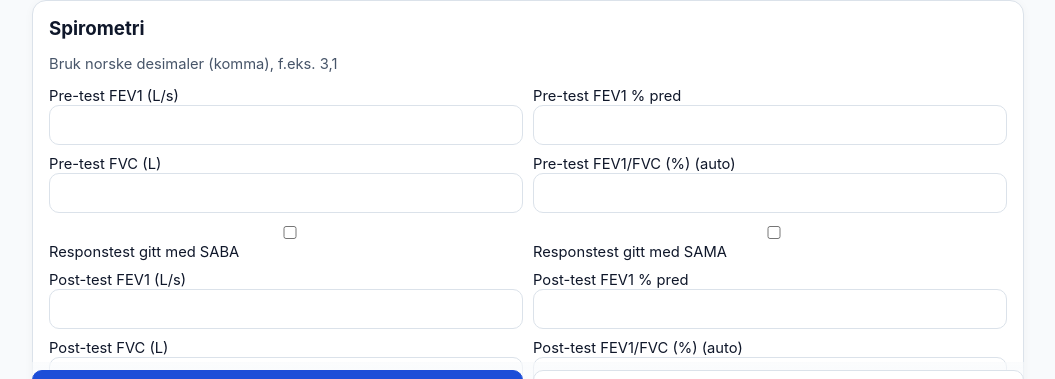
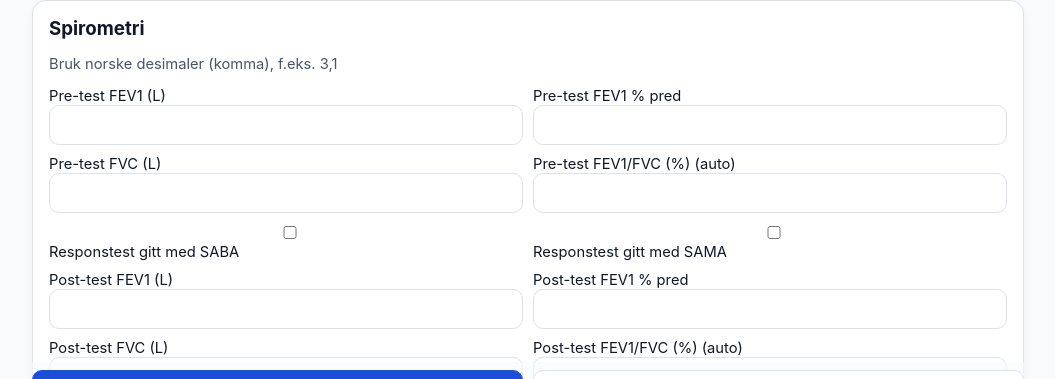
Before and after one commit to dnassehi/KOLS-aarskontroll-app, a Next.js app in the folder web/: page /reviews/1/edit in a window 1280 px wide. Shown: the part 365-744 px from the top of the page, without its empty margins (112-1167 px from the left). Built offline with nearby package versions, Linux system fonts and the light colour scheme; no server answers.

Commit message:
Fix FEV1 units from L/s to L in UI and exports

```diff
--- a/web/src/app/reviews/[id]/edit/page.tsx
+++ b/web/src/app/reviews/[id]/edit/page.tsx
@@ -406,7 +406,7 @@ export default function EditReviewPage() {
         <h3>Spirometri</h3>
         <p className="muted">Bruk norske desimaler (komma), f.eks. 3,1</p>
         <div className="grid grid-2">
-          <label>Pre-test FEV1 (L/s) <input value={String(form.fev1L ?? "")} onChange={(e) => setValue("fev1L", e.target.value)} />{errors.fev1L && <div className="error">{errors.fev1L}</div>}</label>
+          <label>Pre-test FEV1 (L) <input value={String(form.fev1L ?? "")} onChange={(e) => setValue("fev1L", e.target.value)} />{errors.fev1L && <div className="error">{errors.fev1L}</div>}</label>
           <label>Pre-test FEV1 % pred <input value={String(form.fev1PercentPred ?? "")} onChange={(e) => setValue("fev1PercentPred", e.target.value)} />{errors.fev1PercentPred && <div className="error">{errors.fev1PercentPred}</div>}</label>
           <label>Pre-test FVC (L) <input value={String(form.fvcL ?? "")} onChange={(e) => setValue("fvcL", e.target.value)} />{errors.fvcL && <div className="error">{errors.fvcL}</div>}</label>
           <label>Pre-test FEV1/FVC (%) (auto) <input value={autoFev1Fvc == null ? "" : formatNbDecimal(autoFev1Fvc, 1)} readOnly />{errors.fev1Fvc && <div className="error">{errors.fev1Fvc}</div>}</label>
@@ -414,7 +414,7 @@ export default function EditReviewPage() {
           <label><input type="checkbox" checked={Boolean(form.responseTestSaba)} onChange={(e) => setValue("responseTestSaba", e.target.checked)} /> Responstest gitt med SABA</label>
           <label><input type="checkbox" checked={Boolean(form.responseTestSama)} onChange={(e) => setValue("responseTestSama", e.target.checked)} /> Responstest gitt med SAMA</label>
 
-          <label>Post-test FEV1 (L/s) <input value={String(form.postFev1L ?? "")} onChange={(e) => setValue("postFev1L", e.target.value)} />{errors.postFev1L && <div className="error">{errors.postFev1L}</div>}</label>
+          <label>Post-test FEV1 (L) <input value={String(form.postFev1L ?? "")} onChange={(e) => setValue("postFev1L", e.target.value)} />{errors.postFev1L && <div className="error">{errors.postFev1L}</div>}</label>
           <label>Post-test FEV1 % pred <input value={String(form.postFev1PercentPred ?? "")} onChange={(e) => setValue("postFev1PercentPred", e.target.value)} />{errors.postFev1PercentPred && <div className="error">{errors.postFev1PercentPred}</div>}</label>
           <label>Post-test FVC (L) <input value={String(form.postFvcL ?? "")} onChange={(e) => setValue("postFvcL", e.target.value)} />{errors.postFvcL && <div className="error">{errors.postFvcL}</div>}</label>
           <label>Post-test FEV1/FVC (%) (auto) <input value={autoPostFev1Fvc == null ? "" : formatNbDecimal(autoPostFev1Fvc, 1)} readOnly />{errors.postFev1Fvc && <div className="error">{errors.postFev1Fvc}</div>}</label>
--- a/web/src/lib/kols.ts
+++ b/web/src/lib/kols.ts
@@ -215,12 +215,12 @@ export function compactJournalNote(data: {
     "Spirometri og målinger",
     `- Dato for utfylling: ${data.reviewDate ?? "ikke registrert"}`,
     `- Dato for spirometri: ${data.spirometryDate ?? "ikke registrert"}`,
-    `- Pre-test FEV1: ${data.fev1L ?? "mangler"} L/s`,
+    `- Pre-test FEV1: ${data.fev1L ?? "mangler"} L`,
     `- Pre-test FEV1 % pred: ${data.fev1PercentPred ?? "mangler"}`,
     `- Pre-test FVC: ${data.fvcL ?? "mangler"} L`,
     `- Pre-test FEV1/FVC: ${data.fev1Fvc ?? "mangler"} %`,
     `- Responstest med: ${(data.responseTestSaba ? "SABA" : "")}${data.responseTestSaba && data.responseTestSama ? " + " : ""}${(data.responseTestSama ? "SAMA" : "") || "ikke registrert"}`,
-    `- Post-test FEV1: ${data.postFev1L ?? "mangler"} L/s`,
+    `- Post-test FEV1: ${data.postFev1L ?? "mangler"} L`,
     `- Post-test FEV1 % pred: ${data.postFev1PercentPred ?? "mangler"}`,
     `- Post-test FVC: ${data.postFvcL ?? "mangler"} L`,
     `- Post-test FEV1/FVC: ${data.postFev1Fvc ?? "mangler"} %`,
```
